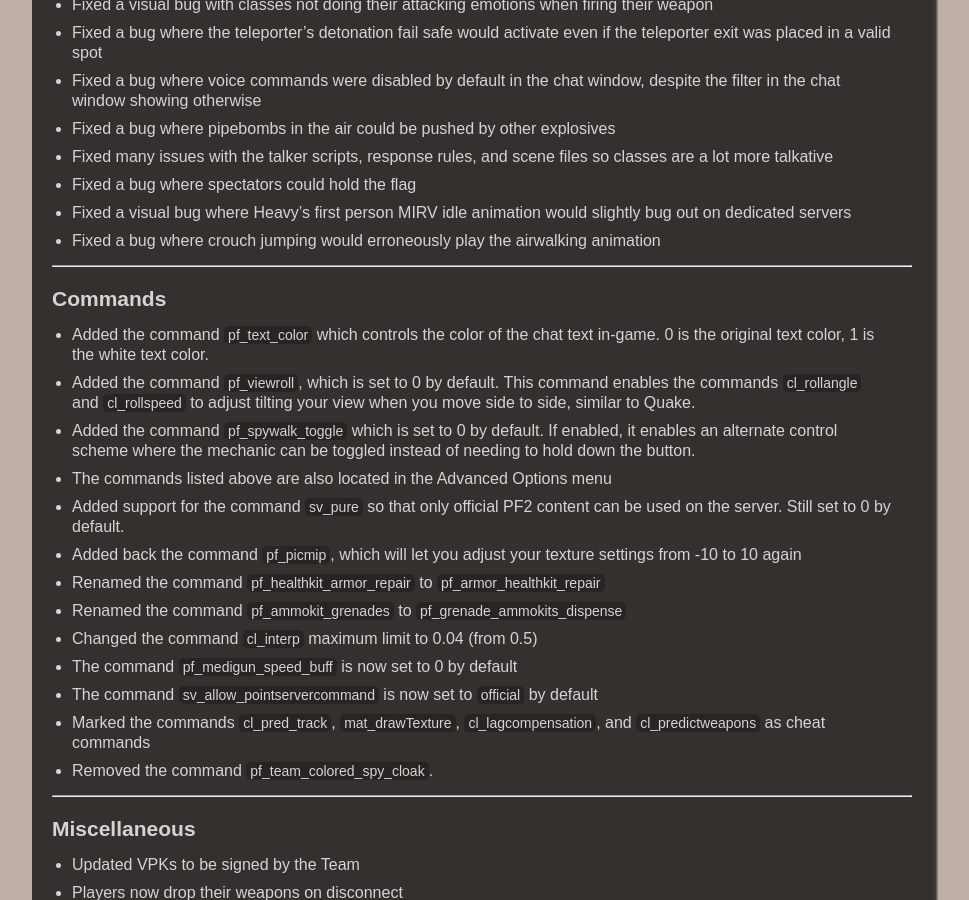
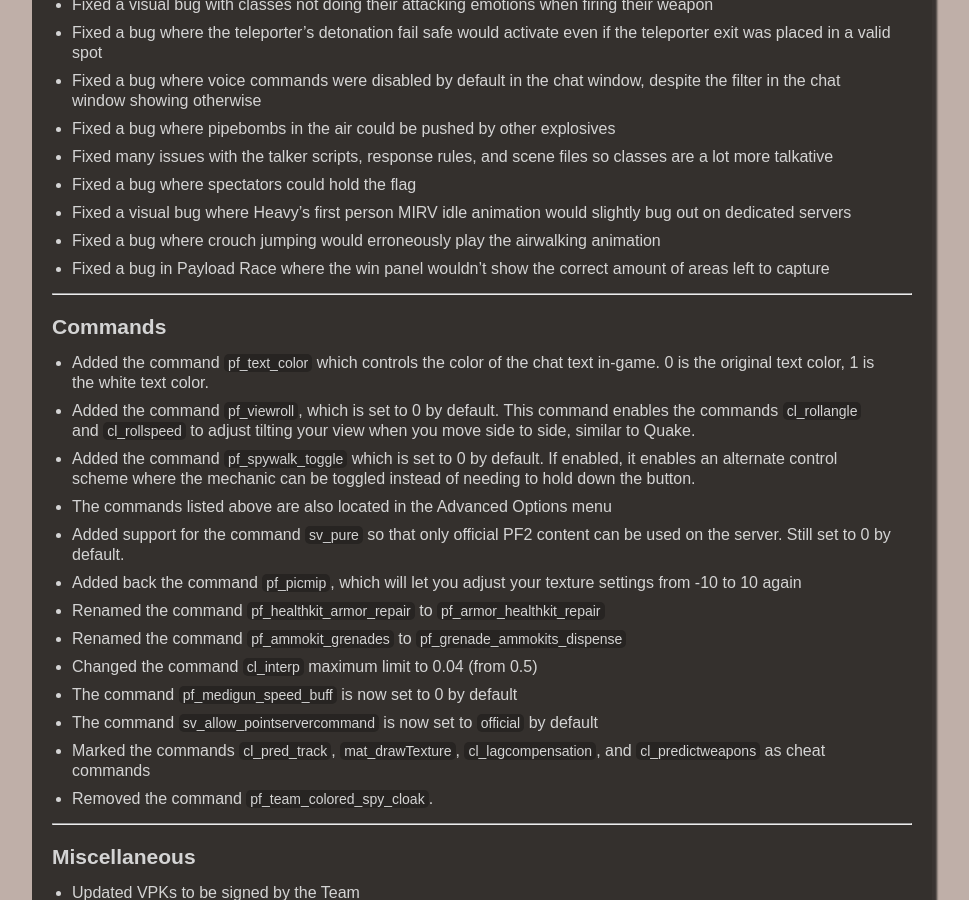
Before and after one commit to Pre-Fortress-2/PF2-Website, a Jekyll site: the page built from _posts/updates/2024-06-28-update-073.md, in a window 1280 px wide and 900 px high, scrolled down 7799 px. Shown: the whole window, without its empty margins (158-1127 px from the left). Built offline with Jekyll 4.4.1, drawn with Linux system fonts in a browser that asks for light colours; some of the changed lines change nothing that is shown; some of the changed text lies outside the part shown.

Commit message:
Added a bug fix

```diff
--- a/_posts/updates/2024-06-28-update-073.md
+++ b/_posts/updates/2024-06-28-update-073.md
@@ -2,7 +2,7 @@
 layout: blog
 subject: "Updates"
 title:  "The 0.7.3 Update"
-date:   2025-06-28 00:00:00 -0500
+date:   2025-07-05 00:00:00 -0500
 categories: updates
 description: "A patch for 0.7.2."
 hidden: false
@@ -167,6 +167,7 @@
 - Fixed a bug where spectators could hold the flag
 - Fixed a visual bug where Heavy's first person MIRV idle animation would slightly bug out on dedicated servers
 - Fixed a bug where crouch jumping would erroneously play the airwalking animation
+- Fixed a bug in Payload Race where the win panel wouldn't show the correct amount of areas left to capture
 
 ---
 
```
